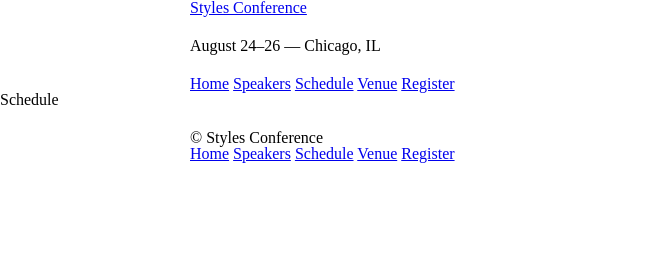
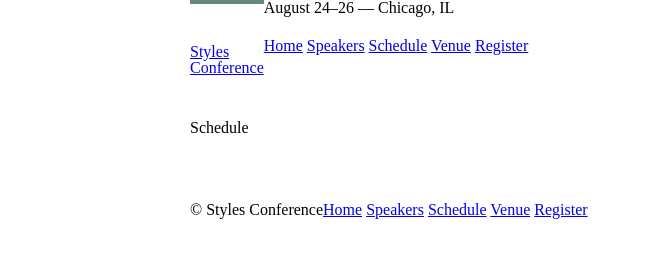
Before and after one commit to Dnld/stylesconf, a plain HTML site: page schedule.html in a window 1280 px wide. Shown: the whole page, without its empty margins (0-650 px from the left). Drawn offline with Linux system fonts and the light colour scheme.

Commit message:
add CSS to float header and footer

```diff
--- a/assets/stylesheets/main.css
+++ b/assets/stylesheets/main.css
@@ -1,6 +1,13 @@
-/* http://meyerweb.com/eric/tools/css/reset/
-   v2.0 | 20110126
-   License: none (public domain)
+
+
+/*
+    ===============================================
+    Resets
+    ===============================================
+
+    http://meyerweb.com/eric/tools/css/reset/
+    v2.0 | 20110126
+    License: none (public domain)
 */
 
 html, body, div, span, applet, object, iframe,
@@ -49,9 +56,7 @@ table {
 
 /*
     ===============================================
-
     Grid
-
     ===============================================
 */
 
@@ -72,9 +77,7 @@ table {
 
 /*
     ===============================================
-
     Typography
-
     ===============================================
 */
 
@@ -84,9 +87,7 @@ h1, h3, h4, h5, p {
 
 /*
     ===============================================
-
     Buttons
-
     ===============================================
 */
 
@@ -103,12 +104,61 @@ h1, h3, h4, h5, p {
 
 /*
     ===============================================
-
     Home
-
     ===============================================
 */
 
 .hero {
     padding: 22px 80px 66px 80px;
 }
+
+
+/*
+    ===============================================
+    Primary Header
+    ===============================================
+*/
+
+.logo {
+    float: left;
+    display: block;
+    border-top: 4px solid #648880;
+    padding: 40px 0 22px 0;
+}
+
+/*
+    ===============================================
+    Primary Footer
+    ===============================================
+*/
+
+.primary-footer small {
+    float: left;
+}
+
+.primary-footer {
+    padding-top: 44px;
+    padding-bottom: 44px;
+}
+
+
+/*
+    =================================================
+    Clearfix
+    ===============================================
+*/
+
+.group:before,
+.group:after {
+  content: "";
+  display: table;
+}
+
+.group:after {
+  clear: both;
+}
+
+.group {
+  clear: both;
+  *zoom: 1;
+}
--- a/schedule.html
+++ b/schedule.html
@@ -10,10 +10,10 @@
 
 <body>
 
-    <header class="container">
+    <header class="container group">
 
-        <h1>
-            <a href="index.html">Styles Conference</a>
+        <h1 class="logo">
+            <a href="index.html">Styles<br>Conference</a>
         </h1>
         <h3>August 24&ndash;26 &mdash; Chicago, IL</h3>
 
@@ -27,13 +27,13 @@
 
     </header>
 
-    <section class"container">
+    <section class="container">
 
         <h1>Schedule</h1>
 
     </section>
 
-    <footer class="container">
+    <footer class="primary-footer container group">
 
         <small>&copy; Styles Conference</small>
 
```
Also changed, not shown: index.html (+4 -4 lines), register.html (+4 -4 lines), speakers.html (+4 -4 lines), venue.html (+4 -4 lines).
